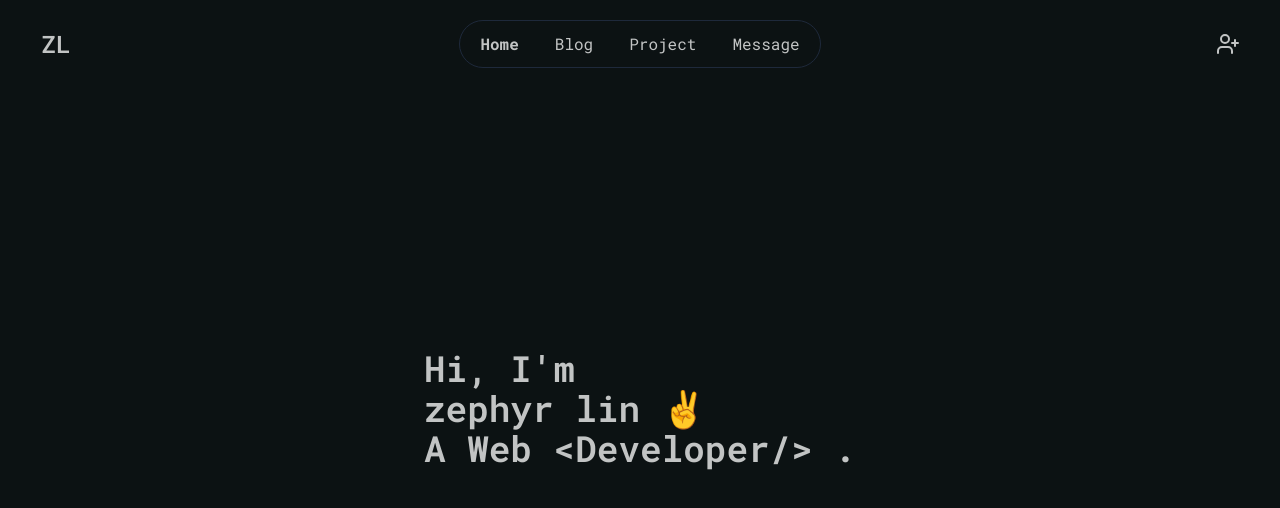
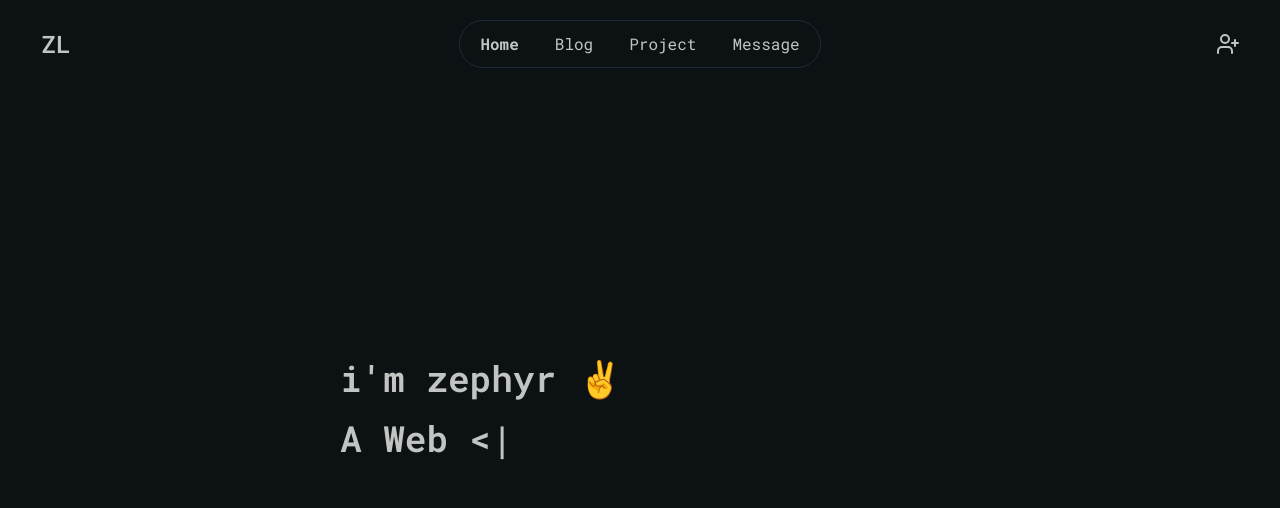
Before and after one commit to sympathea/myweb2, a Next.js app: page / in a window 1280 px wide. Shown: the top 508 px of the page. Built offline with nearby package versions, Linux system fonts and the light colour scheme; no server answers.

Commit message:
/ : type animation

```diff
--- a/app/page.js
+++ b/app/page.js
@@ -1,14 +1,16 @@
+import {
+  DescriptionAnimation,
+  NameAnimation,
+} from "@/components/HeroAnimation";
+
 export default function Page() {
   return (
-    <div className="flex items-center justify-center mx-auto max-w-7xl h-[calc(100vh-10rem)]">
-      <h1 className="text-4xl font-semibold leading-10">
-        Hi, I'm
+    <div className="flex items-center flex-col justify-center mx-auto max-w-7xl h-[calc(100vh-10rem)]">
+      <div className="text-4xl font-semibold">
+        <span className="inline-block mb-5">i'm zephyr ✌️</span>
         <br />
-        zephyr lin ✌️
-        <br />
-        A Web &lt;Developer/&gt; .
-        <br />
-      </h1>
+        <DescriptionAnimation />
+      </div>
     </div>
   );
 }
--- /dev/null
+++ b/components/HeroAnimation.jsx
@@ -0,0 +1,28 @@
+"use client";
+
+import { TypeAnimation } from "react-type-animation";
+
+export function DescriptionAnimation() {
+  return (
+    <TypeAnimation
+      sequence={[
+        "A Web <Developer /> .",
+        1000,
+        "",
+        () => {
+          console.log("Sequence completed");
+        },
+      ]}
+      wrapper="span"
+      cursor={true}
+      repeat={Infinity}
+      style={{
+        whiteSpace: "pre-line",
+        fontSize: "2.25rem",
+        display: "inline-block",
+        width: "600px",
+      }}
+      speed={10}
+    />
+  );
+}
--- a/package.json
+++ b/package.json
@@ -31,6 +31,7 @@
     "prisma": "^5.20.0",
     "react": "^18",
     "react-dom": "^18",
+    "react-type-animation": "^3.2.0",
     "tailwind-merge": "^2.5.2",
     "tailwindcss-animate": "^1.0.7"
   },
```
Also changed, not shown: 1 other file (tests, documents, lock files or other folders).
